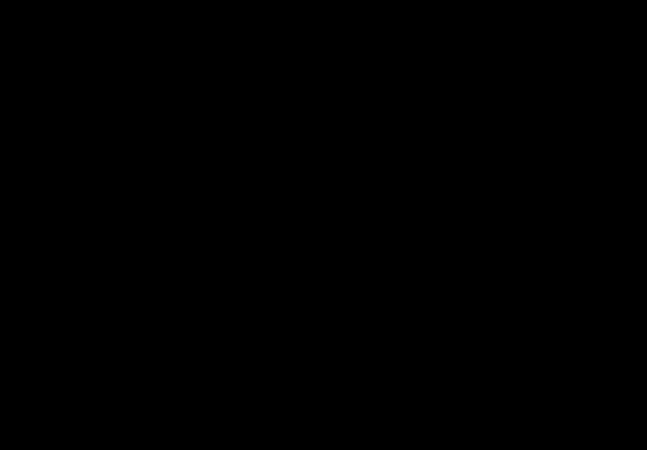
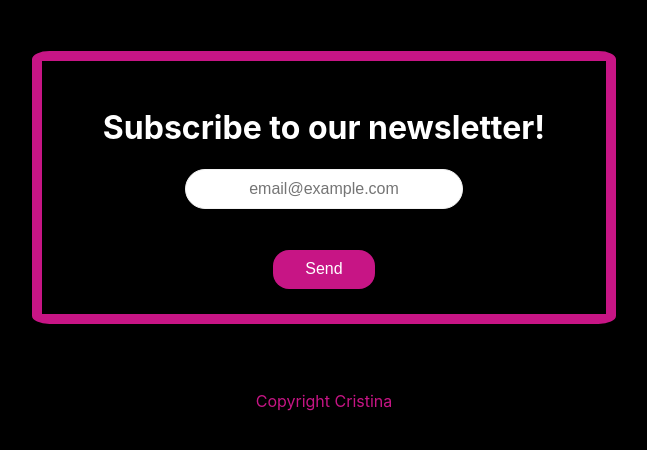
Before and after one commit to NilvanCristina/BlogApp, a React (Create React App) app: page /newsletter in a window 1280 px wide. Before the commit this address had no page. Shown: the top 450 px of the page, without its empty margins (316-963 px from the left). Built offline with nearby package versions, Linux system fonts and the light colour scheme.

Commit message:
Create Newsletter.js and Newsletter.css

```diff
--- a/src/App.js
+++ b/src/App.js
@@ -2,6 +2,7 @@
 import { BrowserRouter as Router, Routes, Route } from 'react-router-dom'
 import Home from "./pages/Home/Home"
 import Contact from "./pages/Contact/Contact";
+import Newsletter from "./pages/Newsletter/Newsletter";
 import './App.css'
 
 function App() {
@@ -10,6 +11,7 @@
             <Routes>
                 <Route path="/" element={ <Home/> } />
                 <Route path="/contact" element={ <Contact/> } />
+                <Route path="/newsletter" element={ <Newsletter/> } />
             </Routes>
         </Router>
   );
--- /dev/null
+++ b/src/Pages/Newsletter/Newsletter.css
@@ -0,0 +1,41 @@
+.Form {
+    padding: 2%;
+    background: rgba(0, 0, 0, 0.85);
+    width: 40%;
+    margin-right: auto;
+    margin-left: auto;
+    border-radius: 3%;
+    border: 10px solid #c71585;
+}
+
+.Form input {
+    padding: 2%;
+    width: 50%;
+    border-radius: 2rem;
+    border: 1px solid #f2f2f2;
+    outline: none;
+    font-size: 16px;
+    text-align: center;
+}
+
+.Form button {
+    padding: 2%;
+    width: 20%;
+    border-radius: 1rem;
+    border: 1px;
+    color: white;
+    outline: none;
+    font-size: 16px;
+    text-align: center;
+    background: mediumvioletred;
+}
+
+.Error {
+    padding: 2%;
+    font-size: 16px;
+    text-align: center;
+}
+
+.Padding {
+    padding: 2%;
+}
--- /dev/null
+++ b/src/Pages/Newsletter/Newsletter.js
@@ -0,0 +1,47 @@
+import React, { useState } from "react"
+import { createBrowserHistory } from 'history';
+import './Newsletter.css'
+import Footer from "../../components/Footer/Footer";
+
+
+function Newsletter() {
+    const [email, setEmail] = useState("");
+    const [errorMessage, setErrorMessage] = useState("");
+
+    let history = createBrowserHistory();
+
+    function handleSubmit() {
+
+        if (email === '')
+            setErrorMessage("Unable to process empty fields");
+
+        if (email !== '') {
+            history.push('/');
+            history.go('/');
+        }
+    }
+
+    return (
+        <div>
+            <div className="Padding"/>
+
+            <div className="Form">
+                <h1>Subscribe to our newsletter!</h1>
+
+                <input type="email" placeholder="email@example.com" onChange={ event => setEmail(event.target.value) }/>
+                <div className="Padding"/>
+
+                { errorMessage && <div className="Error"><b>{ errorMessage }</b></div> }
+                <div className="Padding"/>
+
+                <button type="submit" className="Active" onClick = { handleSubmit }>Send</button>
+            </div>
+
+            <div className="Padding"/>
+
+            <Footer/>
+        </div>
+    )
+}
+
+export default Newsletter;
```
